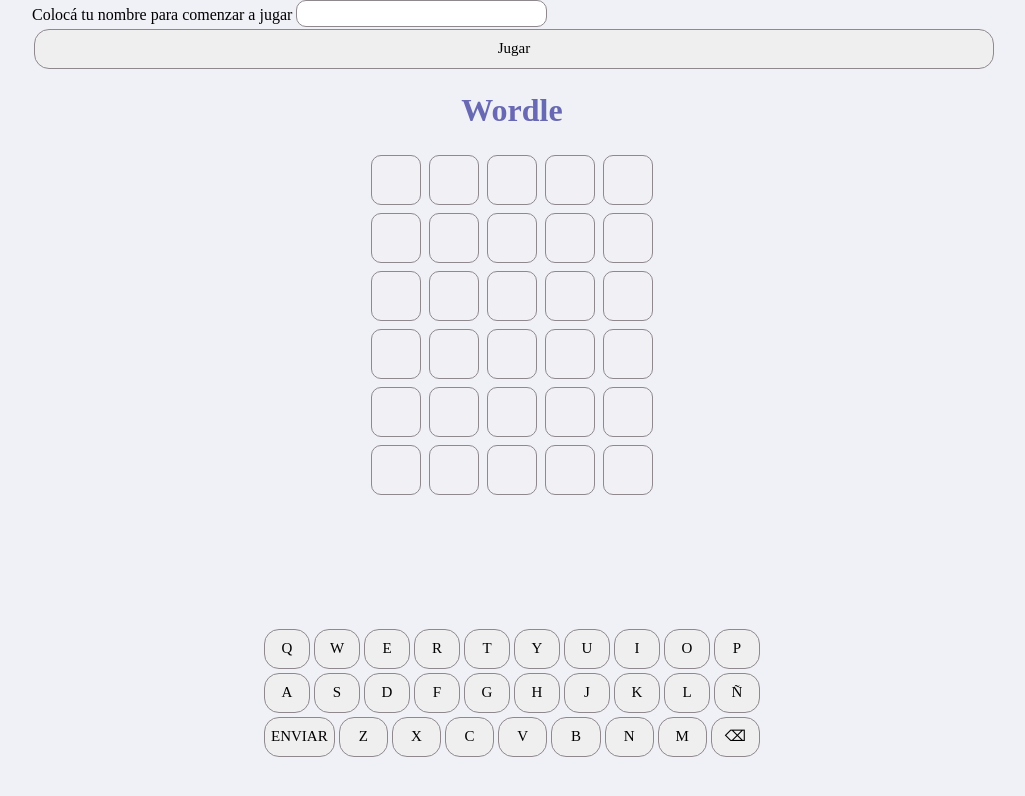
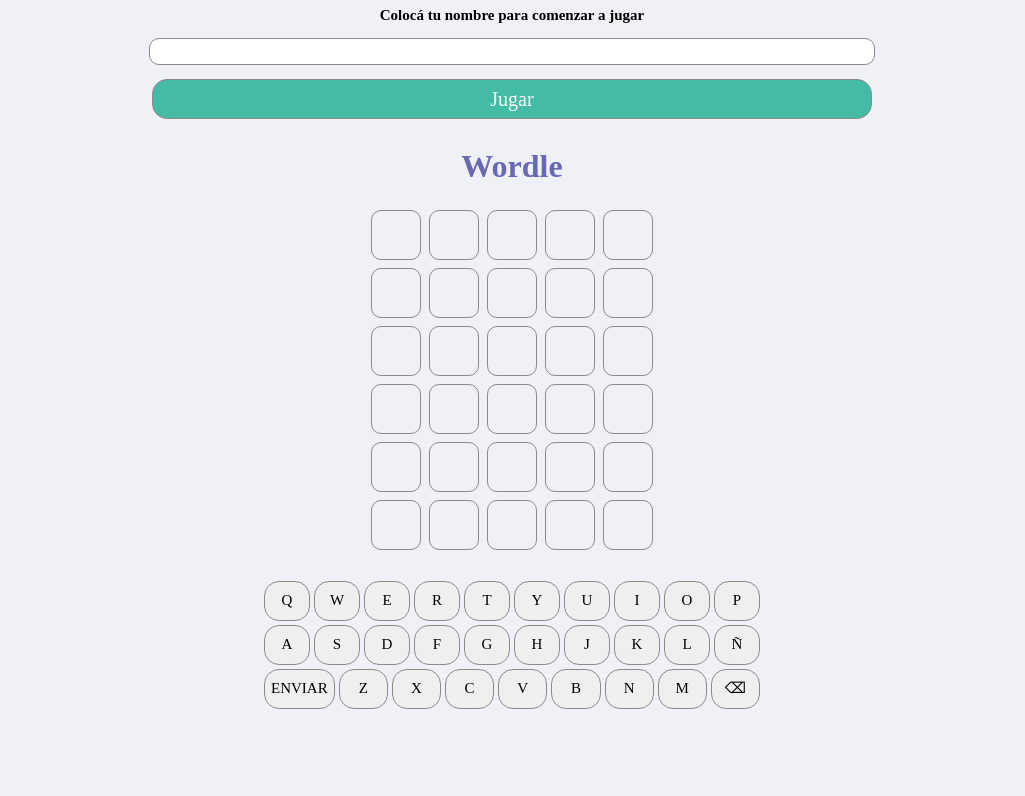
Before and after one commit to pabloatoledo/wordle, a plain HTML site: page index.html in a window 1280 px wide. Shown: the whole page, without its empty margins (128-1153 px from the left). Drawn offline with Linux system fonts and the light colour scheme.

Commit message:
pide nombre para comenzar a jugar

```diff
--- a/css/modal.css
+++ b/css/modal.css
@@ -9,6 +9,7 @@
     background-color: rgba(0,0,0,0.4);
 }
 .modal-content {
+    border-radius: 10px;
     background-color: red;
     margin: 15% auto;
     padding: 20px;
--- a/css/style.css
+++ b/css/style.css
@@ -25,11 +25,22 @@ button {
     height: 40px;
     margin: 2px;
 }
+.menuJuego {
+    display: flex;
+    flex-direction: column;
+    text-align: center;
+    font-size: 15px;
+    font-weight: 600;
+}
+.menuJuego .center {
+    margin: 7px auto;
+    width: 75%;
+}
 .teclado {
     max-width: 500px;
     display: flex;
     flex-flow: column;
-    margin: 10% auto;
+    margin: 25px auto;
 }
 .rowTec {
     display: flex;
@@ -62,10 +73,14 @@ button {
     font-size: 15px;
     font-weight: 500;
 }
-
 button:hover {
     background-color: #3D3B3D;
     color: white;
+}
+#jugar {
+    background-color: #44BBA4;
+    color: white;
+    font-size: 20px;
 }
 #enviar:hover {
     background-color: #44BBA4;
--- a/index.html
+++ b/index.html
@@ -13,9 +13,10 @@
     <body>
         <header>
             <div class="menuJuego">
-                <span>Colocá tu nombre para comenzar a jugar</span>
-                <input type="text" id="nombre">
-                <button id="jugar">Jugar</button>
+                <p class="center">Colocá tu nombre para comenzar a jugar</p>
+                <input class="center" type="text" id="nombre">
+                <button class="center" id="jugar">Jugar</button>
+                <p class="center oculto">00:00</p>
             </div>
             <h1>Wordle</h1>
         </header>
```
